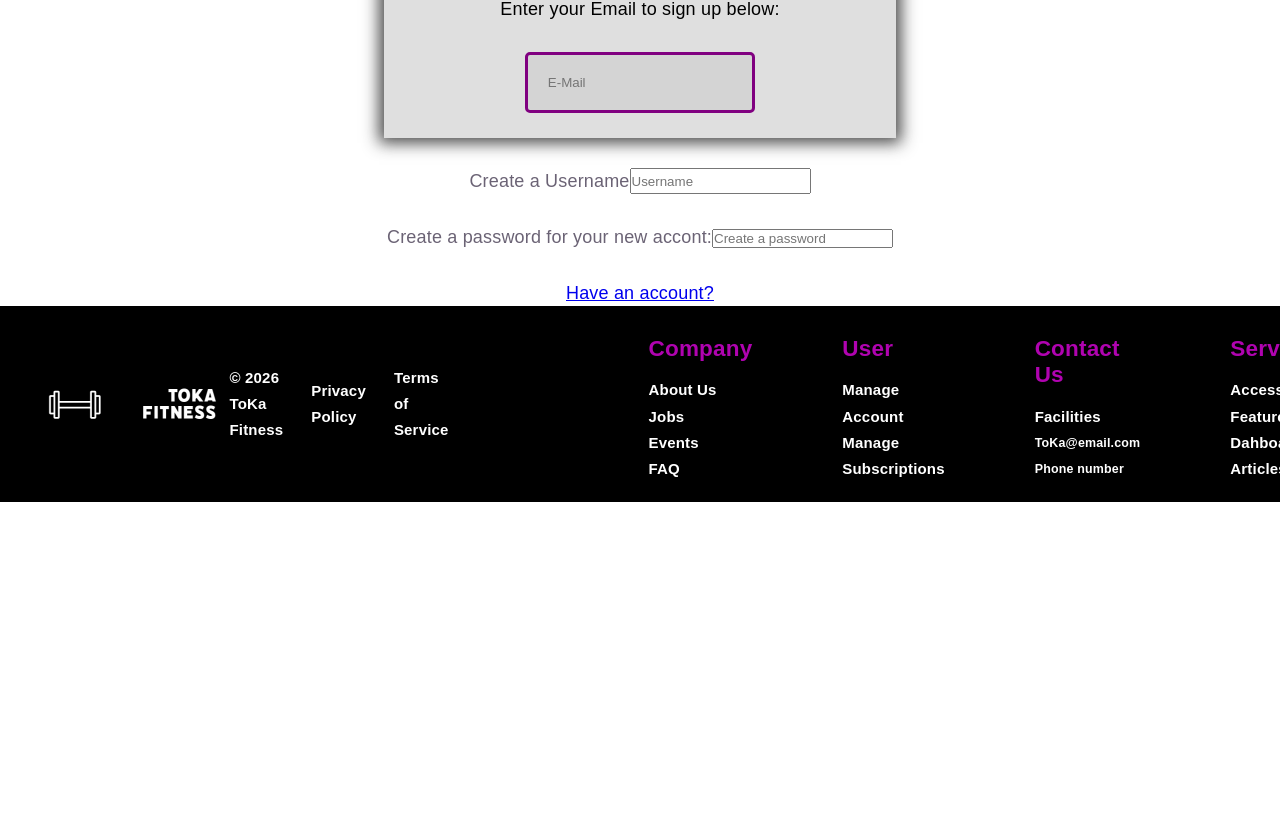
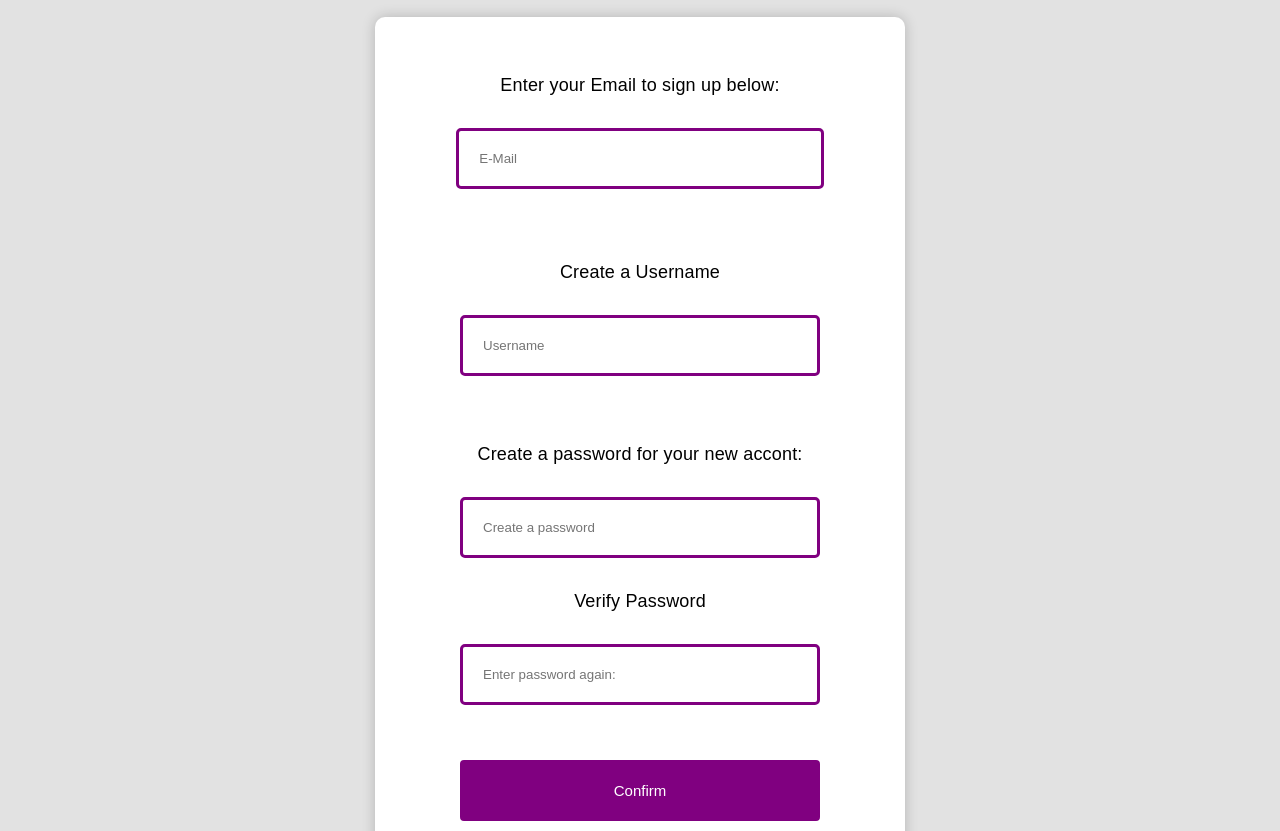
Before and after one commit to Krystian-De-Four/ToKa-Proposal, a React (Vite) app: page /signup in a window 1280 px wide. Shown: the part 209-1040 px from the top of the page. Before the commit the page ends 800 px from the top, so only its background shows below. Built offline with nearby package versions, Linux system fonts and the light colour scheme.

Commit message:
developed signup page

```diff
--- a/src/Components/Footer/Footer.jsx
+++ b/src/Components/Footer/Footer.jsx
@@ -45,7 +45,7 @@ export default function footer() {
                             <h2>Services</h2>
                         </div>
                         <NavLink to="#">Accessibility Features</NavLink>
-                        <NavLink to="#">Dahboard</NavLink>
+                        <NavLink to="#">Dashboard</NavLink>
                         <NavLink to="#">Articles</NavLink>
                     </div>
 
--- a/src/Components/Pages/Login/Login.jsx
+++ b/src/Components/Pages/Login/Login.jsx
@@ -12,6 +12,7 @@ export default function Login() {
             <div className="login-password">
                 <label for="password">Enter account password:</label>
                 <input type="password" id="password-id" placeholder="Enter password:"></input>
+
                 <NavLink className="work" to="">Forgot Password?</NavLink>
             </div>
 
--- a/src/Components/Pages/Signup/Signup.css
+++ b/src/Components/Pages/Signup/Signup.css
@@ -5,25 +5,43 @@
     align-items: center;
     padding-top: 70px;
     gap: 30px;
+    padding-bottom: 70px;
+
+    background-color: rgb(226, 226, 226);
+    display: flex;
+
+    > p {
+        color: purple;
+        font-size: 22px;
+        font-weight: 600;
+
+    }
 
 }
 
+.form-container {
+    display: flex;
+    flex-direction: column;
+    align-items: center;
+    padding: 20px;
+
+    background-color: white;
+    -webkit-box-shadow: 0px 0px 14px 0px rgba(0, 0, 0, 0.2);
+    box-shadow: 0px 0px 14px 0px rgba(0, 0, 0, 0.2);
+    border-radius: 10px;
+}
+
 .signup-email {
-
-    background-color: rgb(223, 223, 223);
     display: flex;
-
-    -webkit-box-shadow: 0px 0px 15px 5px rgba(36, 36, 36, 0.83);
-    box-shadow: 0px 0px 15px 5px rgba(36, 36, 36, 0.83);
 
 
     width: 100%;
-    max-width: 40%;
+
     flex-direction: column;
     align-items: center;
     color: black;
     padding-top: 35px;
-    padding-bottom: 25px;
+    padding-bottom: 5px;
     gap: 30px;
 }
 
@@ -32,16 +50,97 @@
     border: 3px solid purple;
     padding: 20px;
 
-
-
-    background-color: rgb(212, 212, 212);
+    background-color: white;
 
     width: 100%;
-    max-width: 45%;
+    max-width: 75%;
 }
 
-.signup-username{
+.signup-username {
     display: flex;
+    flex-direction: column;
+    gap: 30px;
+    padding: 65px;
+    color: black;
 
+    align-items: center;
 
 }
+
+.username-input {
+    border-radius: 5px;
+    border: 3px solid purple;
+    padding: 20px;
+
+    width: 360px;
+
+    background-color: white;
+
+}
+
+.signup-password {
+    display: flex;
+    flex-direction: column;
+    gap: 30px;
+    color: black;
+    align-items: center;
+
+}
+
+.signup-box{
+    border-radius: 5px;
+    border: 3px solid purple;
+    padding: 20px;
+    width: 360px;
+
+    background-color: white;
+}
+
+.signup-verify-box{
+    border-radius: 5px;
+    border: 3px solid purple;
+    padding: 20px;
+    width: 360px;
+    background-color: white;
+}
+
+.signup-to-login{
+    color: purple;
+
+    text-decoration: none;
+
+    padding: 10px 20px;
+    border: none;
+    border-radius: 7px;
+    cursor: pointer;
+    font-size: 14px;
+    font-weight: bold;
+    transition: color 0.4s;
+    transition: text-decoration 0.4s;
+
+}
+
+.signup-to-login:hover{
+    color: rgb(14, 0, 14);
+    text-decoration: underline;
+}
+
+.signup-confirm{
+    background-color: purple;
+    border: 2px solid purple;
+    border-radius: 4px;
+    padding: 20px;
+
+    width: 100%;
+    max-width: 360px;
+
+    cursor: pointer;
+    margin-top: 55px;
+    margin-bottom: 40px;
+
+    > p {
+        color: white;
+        font-size: 15px;
+    }
+
+}
--- a/src/Components/Pages/Signup/Signup.jsx
+++ b/src/Components/Pages/Signup/Signup.jsx
@@ -6,19 +6,29 @@ export default function signup() {
 
     return (
         <div className="signup-main">
+            <p>Sign Up with ToKa Fitness</p>
+            <div className="form-container">
                 <div className="signup-email">
                     <label for="email">Enter your Email to sign up below:</label>
                     <input className="email-input" type="email" id="email-id" placeholder="E-Mail"></input>
                 </div>
                 <div className="signup-username">
                     <label for="username">Create a Username</label>
-                <input type="username" id="email-id" placeholder="Username"></input>
+                    <input className="username-input" type="username" id="email-id" placeholder="Username"></input>
                 </div>
                 <div className="signup-password">
                     <label for="password">Create a password for your new accont:</label>
-                <input type="password" id="password-id" placeholder="Create a password"></input>
+                    <input className="signup-box" type="password" id="password-id" placeholder="Create a password"></input>
+
+                    <label for="password">Verify Password</label>
+                    <input className="signup-verify-box" type="password" id="password-verify" placeholder="Enter password again:"></input>
                 </div>
+                <button className="signup-confirm">
+                    <p>Confirm</p>
+                </button>
                 <NavLink className="signup-to-login" to="/login">Have an account?</NavLink>
+            </div>
+
         </div>
 
 
```
Lines whose indentation alone changed are shown as unchanged.
